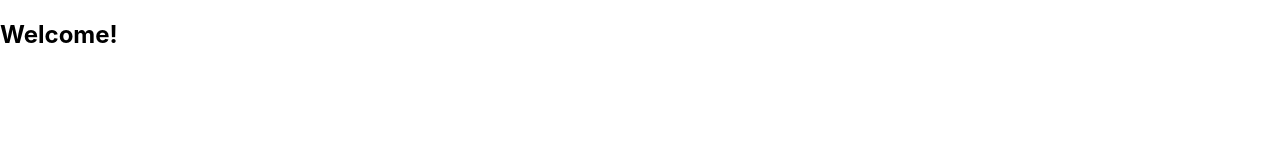
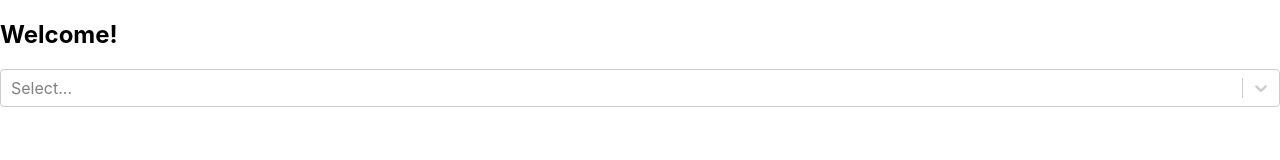
Before and after one commit to tfoxcollis/tfoxcotakehome, a React (Create React App) app: page / in a window 1280 px wide. Shown: the top 160 px of the page. Built offline with nearby package versions, Linux system fonts and the light colour scheme.

Commit message:
install select package and map through values to display in dropdown

```diff
--- a/package.json
+++ b/package.json
@@ -10,6 +10,7 @@
     "react-dom": "^18.2.0",
     "react-router-dom": "^5.3.0",
     "react-scripts": "5.0.1",
+    "react-select": "^5.4.0",
     "web-vitals": "^2.1.4"
   },
   "scripts": {
--- a/src/Components/App/App.js
+++ b/src/Components/App/App.js
@@ -2,13 +2,14 @@ import React from 'react'
 import './App.css';
 import { Route } from "react-router-dom";
 import Dashboard from '../Dashboard/Dashboard';
+import Dropdown from '../Dropdown/Dropdown';
 
 const App = () => {
   return (
     <div className="main">
       <Route exact path="/">
-        {/* <Dropdown /> */}
         <Dashboard />
+        <Dropdown />
       </Route>
 {/*
       <Route exact path="/showpage">
--- a/src/Components/Dropdown/Dropdown.js
+++ b/src/Components/Dropdown/Dropdown.js
@@ -0,0 +1,26 @@
+import React from 'react'
+import Select from 'react-select'
+
+const Dropdown = () => {
+
+  const articleValues = ["arts", "automobiles", "books", "business", "fashion", "food", "health", "home", "insider", "magazine", "movies", "nyregion", "obituaries", "opinion", "politics", "realestate", "science", "sports", "sundayreview", "technology", "theater", "t-magazine", "travel", "upshot", "us", "world"]
+
+  const options = articleValues.map((value) => {
+    return (
+      {
+        value: value, label: value
+      }
+    )
+  })
+
+  return (
+    <div>
+      <Select options={options} />
+    </div>
+  )
+}
+
+export default Dropdown
+
+
+// https://api.nytimes.com/svc/topstories/v2
```
Also changed, not shown: 1 other file (tests, documents, lock files or other folders).
